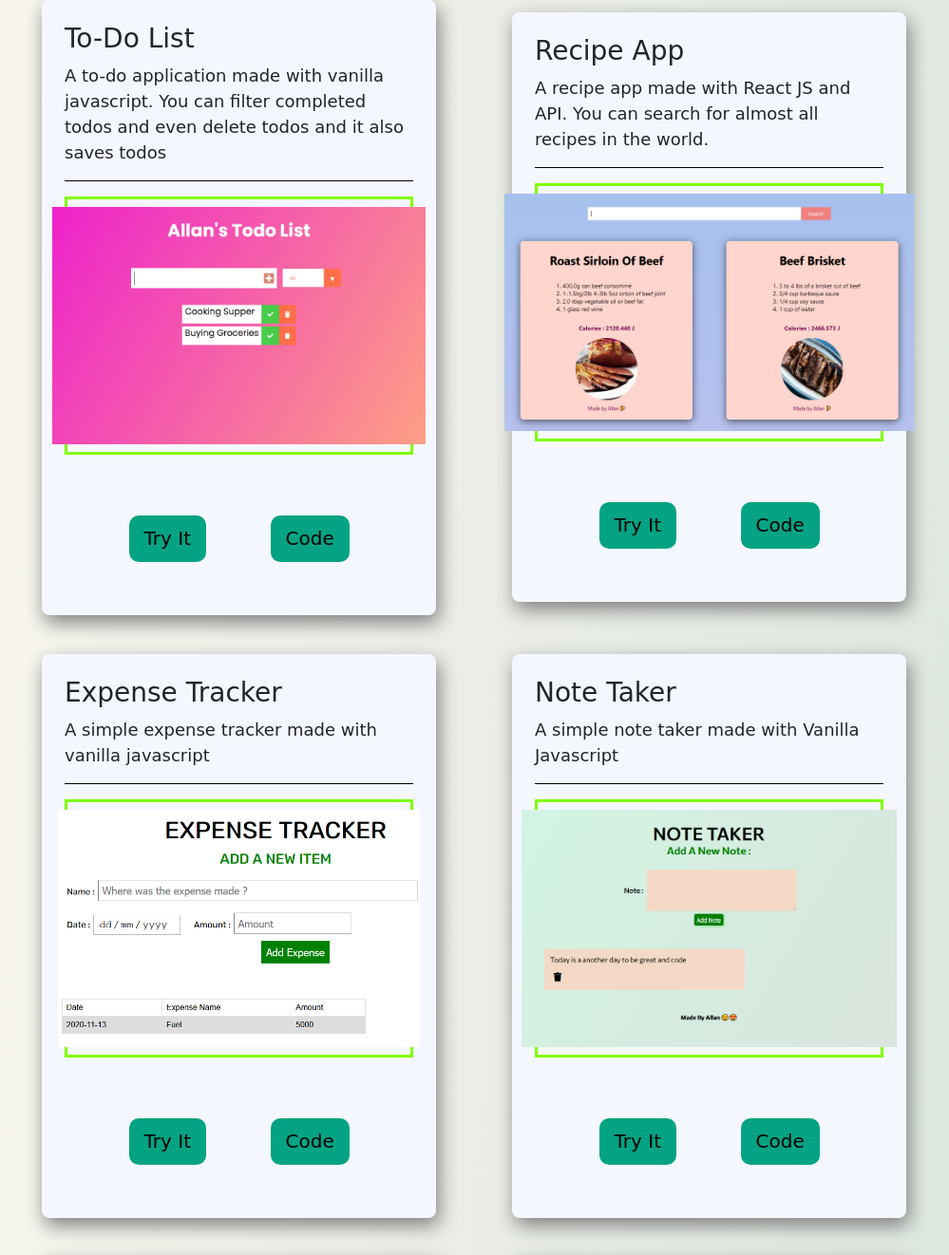
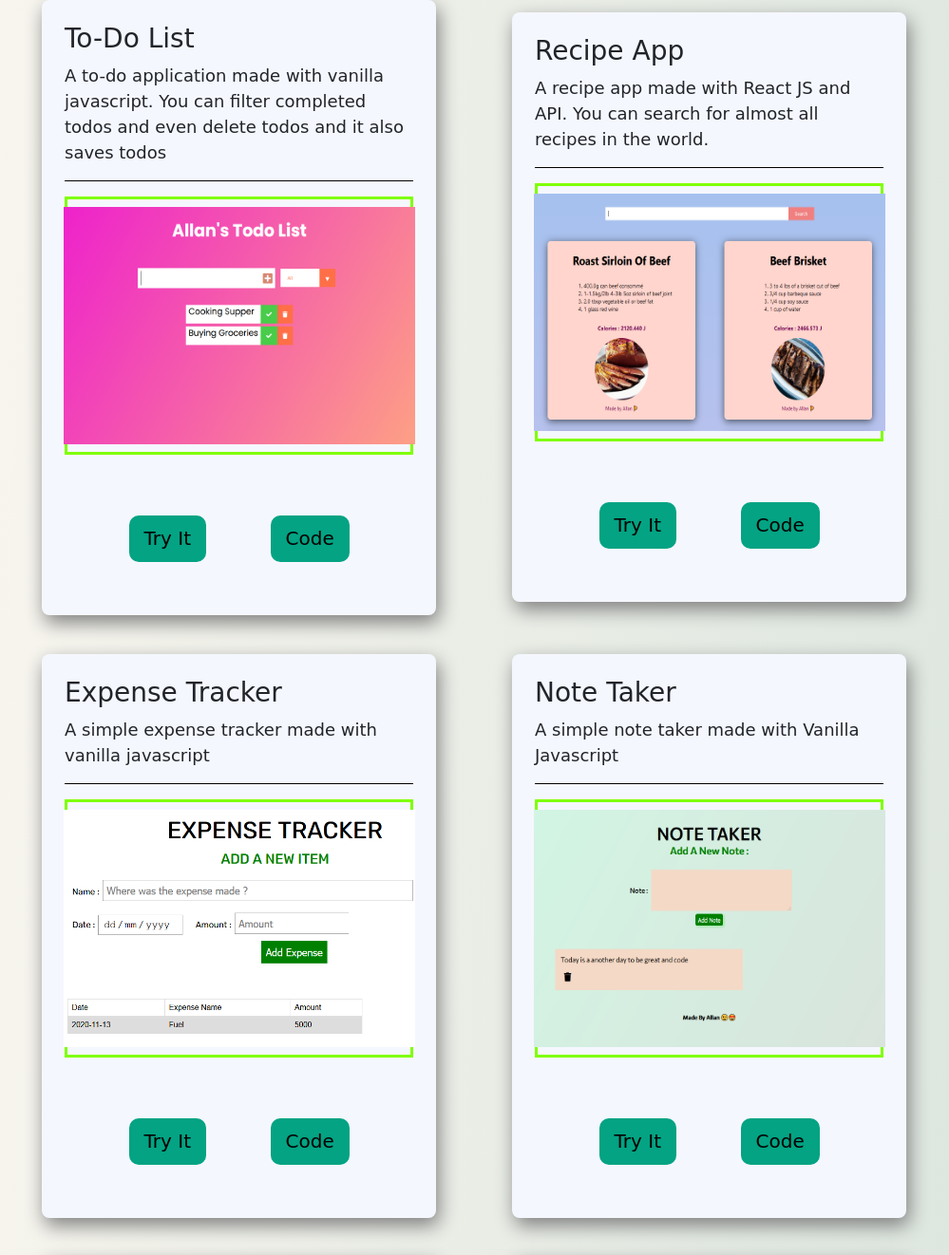
Before and after one commit to allan-1/My-Portfolio, a plain HTML site: page index.html in a window 1280 px wide. Shown: the part 2112-3434 px from the top of the page at 95% size, without its empty margins (141-1140 px from the left). Drawn offline with nearby package versions, Linux system fonts and the light colour scheme; a web font is replaced by a local one.

Commit message:
update images

```diff
--- a/index.html
+++ b/index.html
@@ -160,7 +160,12 @@
               </div>
             </div>
             <div class="projectimage">
-              <img src="images/Todo.PNG" alt="Todo" height="250px" />
+              <img
+                src="images/Todo.PNG"
+                alt="Todo"
+                height="250px"
+                width="370px"
+              />
             </div>
             <div class="projectlink">
               <a href="https://todo-list-smoky.vercel.app"
@@ -182,7 +187,12 @@
               </div>
             </div>
             <div class="projectimage">
-              <img src="images/recipe.PNG" alt="recipe" height="250px" />
+              <img
+                src="images/recipe.PNG"
+                alt="recipe"
+                height="250px"
+                width="370px"
+              />
             </div>
             <div class="projectlink">
               <a href="https://dazzling-curran-1e6b67.netlify.app/"
@@ -201,7 +211,12 @@
               </div>
             </div>
             <div class="projectimage">
-              <img src="images/expense (2).PNG" alt="expense" height="250px" />
+              <img
+                src="images/expense (2).PNG"
+                alt="expense"
+                height="250px"
+                width="370px"
+              />
             </div>
             <div class="projectlink">
               <a href="https://expense-tracker-ten.vercel.app"
@@ -220,7 +235,12 @@
               </div>
             </div>
             <div class="projectimage">
-              <img src="images/note taker.PNG" alt="note" height="250px" />
+              <img
+                src="images/note taker.PNG"
+                alt="note"
+                height="250px"
+                width="370px"
+              />
             </div>
             <div class="projectlink">
               <a href="https://note-book-three.vercel.app"
@@ -239,7 +259,12 @@
               </div>
             </div>
             <div class="projectimage">
-              <img src="images/vowel counter.PNG" alt="vowel" height="250px" />
+              <img
+                src="images/vowel counter.PNG"
+                alt="vowel"
+                height="250px"
+                width="370px"
+              />
             </div>
             <div class="projectlink">
               <a href="https://vowel-counter.vercel.app"
@@ -265,6 +290,7 @@
                 alt="social"
                 social
                 height="250px"
+                width="370px"
               />
             </div>
             <div class="projectlink">
```
